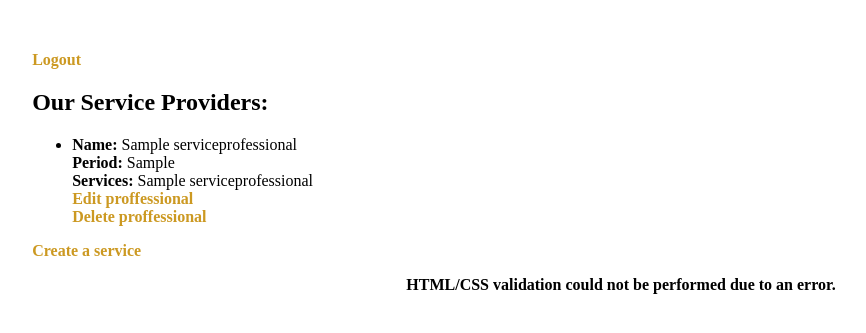
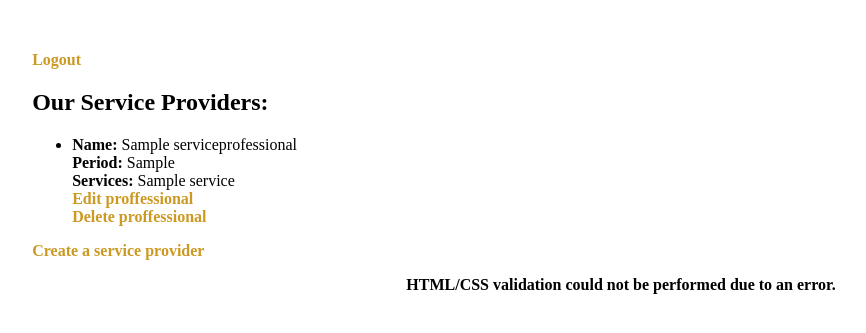
Before and after one commit to ACCDjangoGirls/cosmetology_webapp, a Django app: page /service_providers in a window 1280 px wide. Shown: the top 333 px of the page, without its empty margins (19-885 px from the left). Run offline with Django 5.2, Linux system fonts and the light colour scheme; a user stored in the database is signed in; tables that the repository leaves empty hold one stand-in row (values such as "Sample post").

Commit message:
Fixed provider views and templates

```diff
--- a/core/templates/core/service_providers.html
+++ b/core/templates/core/service_providers.html
@@ -18,7 +18,7 @@
           <strong>Period:</strong> {{ i.class_period}}<br>
           <strong>Services:</strong>
           {% for j in i.services.all %}
-          {{ i.name }}{% if not forloop.last %}, {% endif %} {%comment%}we can use forloop.last to not add a comma in the end{%endcomment%}
+          {{ j.name }}{% if not forloop.last %}, {% endif %} {%comment%}we can use forloop.last to not add a comma in the end{%endcomment%}
           {% endfor %} <br>
           {% if user.is_superuser %}
           <a href="{% url 'Cosmetology:service_provider_edit' i.pk%}">Edit proffessional</a><br>
@@ -32,7 +32,7 @@
 {% endif %}
 
 {% if user.is_superuser %}
-<a href="{% url 'Cosmetology:service_provider_add'%}">Create a service</a>
+<a href="{% url 'Cosmetology:service_provider_add'%}">Create a service provider</a>
 {%endif%}
 
 {% endblock %}
```
